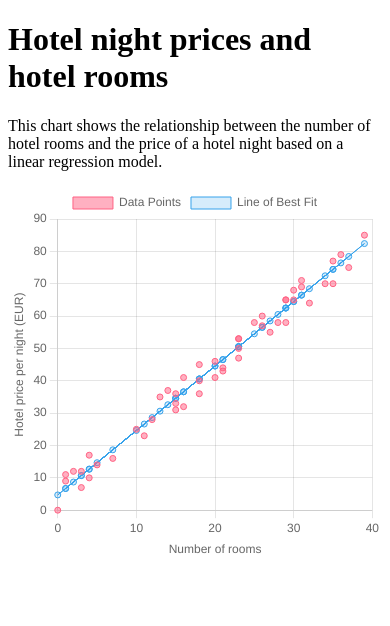
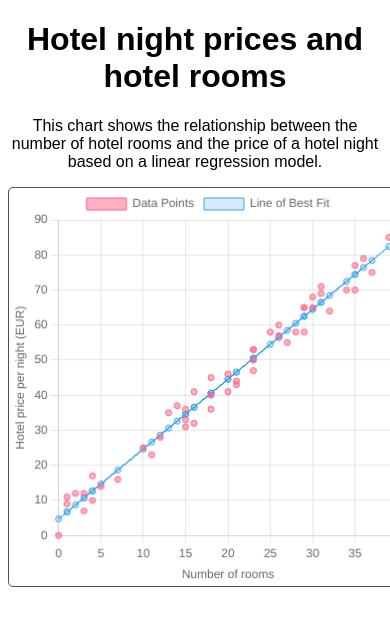
Before and after one commit to bcostaaa01/linear-regression-js, a plain HTML site: page index.html in a window 390 px wide. Drawn offline with nearby package versions, Linux system fonts and the light colour scheme.

Commit message:
refactor: adjust responsivness and styles of UI elements

```diff
--- a/index.html
+++ b/index.html
@@ -6,10 +6,12 @@
     <body>
         <h1>Hotel night prices and hotel rooms</h1>
         <p>This chart shows the relationship between the number of hotel rooms and the price of a hotel night based on a linear regression model.</p>
+        <link rel="stylesheet" href="styles.css">
         <!-- Create a canvas element for the chart -->
         <canvas id="linearRegressionChart" width="400" height="400"></canvas>
-        <!-- Include your script files -->
+        <!-- Load the Chart.js library -->
         <script src="https://cdn.jsdelivr.net/npm/chart.js@4.2.0/dist/chart.umd.js"></script>
+        <!-- Load the custom scripts -->
         <script src="linear-chart.js"></script>
         <script src="linear-regression.js"></script>
         <script src="main.js"></script>
--- /dev/null
+++ b/styles.css
@@ -0,0 +1,21 @@
+h1 {
+    text-align: center;
+    font-family: Arial, sans-serif;
+}
+
+p {
+    text-align: center;
+    font-family: Arial, sans-serif;
+}
+
+canvas {
+    border: 1px solid rgba(0, 0, 0, 0.687);
+    border-radius: 5px;
+}
+
+#linearRegressionChart {
+    width: 400px;
+    height: 400px;
+    display: block;
+    margin: 0 auto;
+}
```
